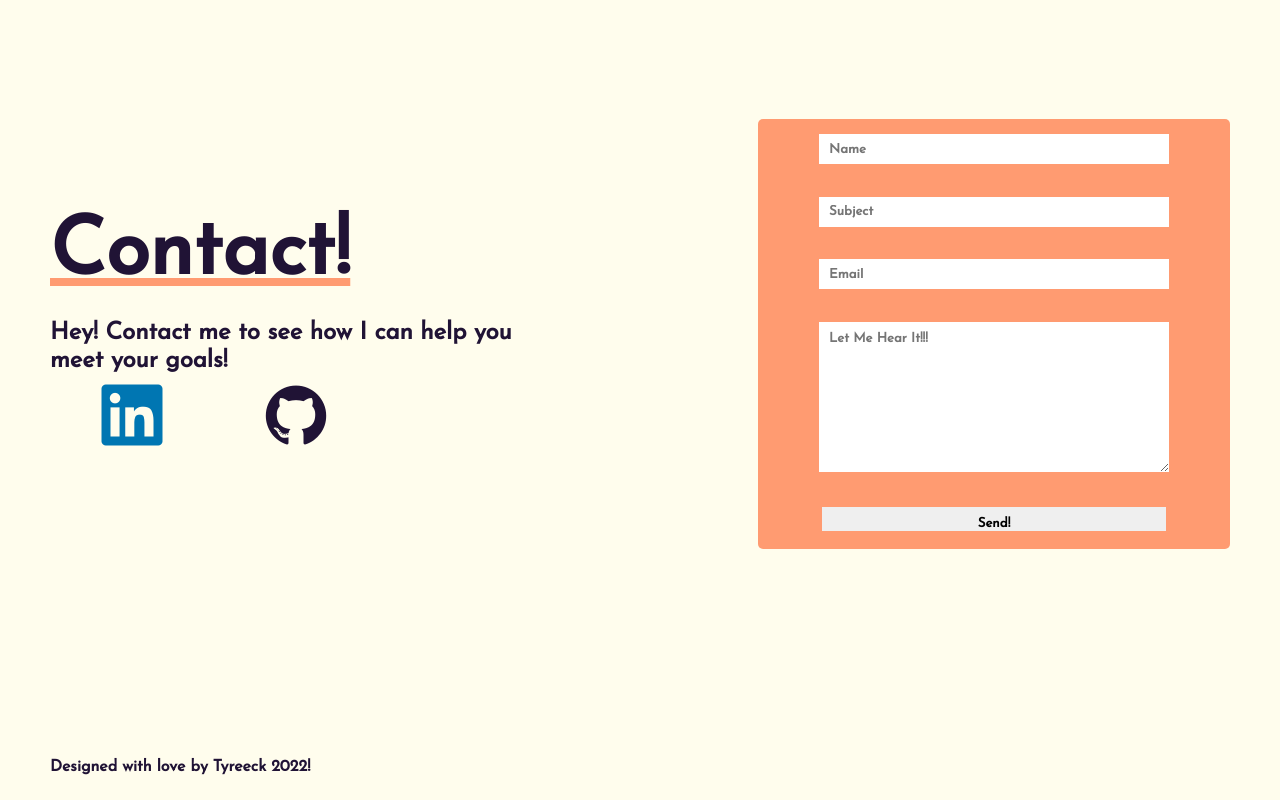
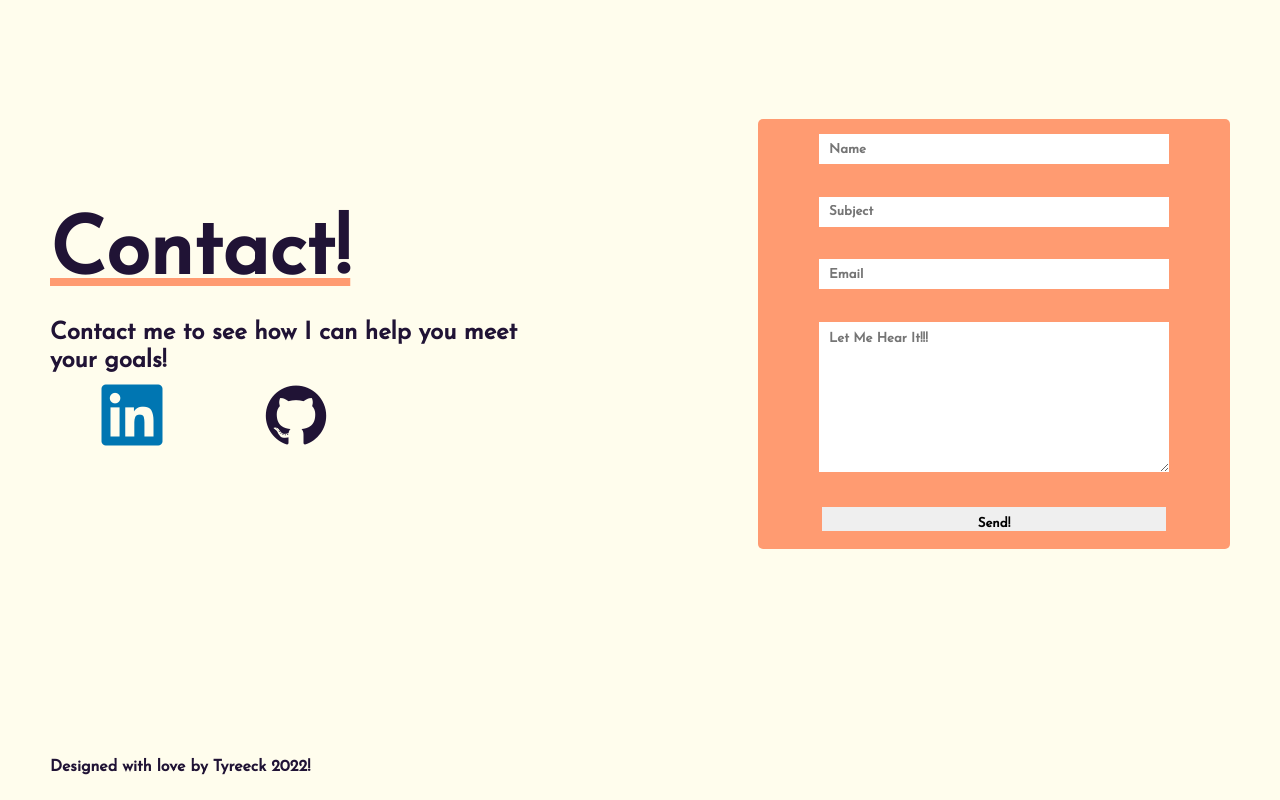
Before and after one commit to mrmakki12/portfolio-v2, a React (Create React App) app: page / in a window 1280 px wide. Shown: the part 3266-4066 px from the top of the page. Built offline with nearby package versions, Linux system fonts and the light colour scheme.

Commit message:
updated description

```diff
--- a/src/Pages/Contact/Contact.js
+++ b/src/Pages/Contact/Contact.js
@@ -8,7 +8,7 @@ export const Contact = () => {
             <div className='text' data-aos='fade-right'>
                 <h1>Contact!</h1>
                 <p>
-                    Hey! Contact me to see how I can help you meet your goals!
+                    Contact me to see how I can help you meet your goals!
                 </p>
                 {/* links to linkedIn and Github */}
                 <a href='https://www.linkedin.com/in/tyreeck-makki/' aria-label="Tyreeck's LinkedIn" target='_blank' rel='noreferrer'><span aria-hidden="true" className="devicons devicon-linkedin-plain colored" title="My LinkedIn"></span></a>
```
